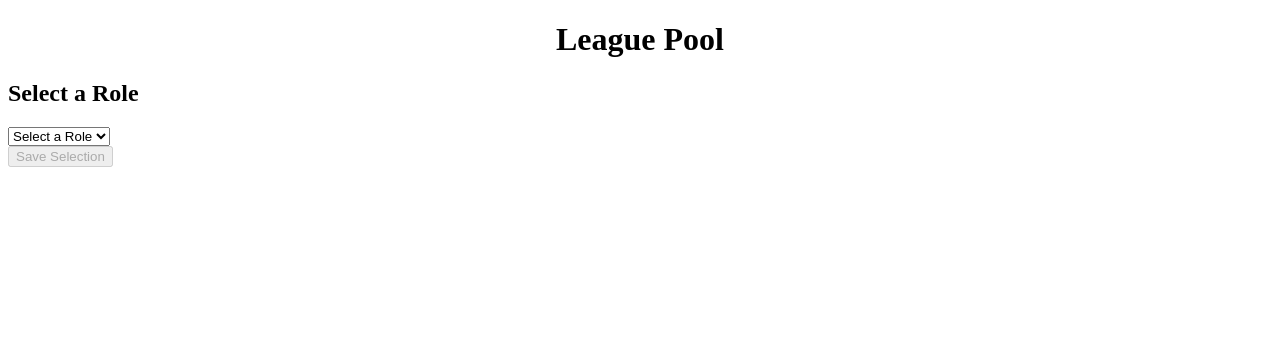
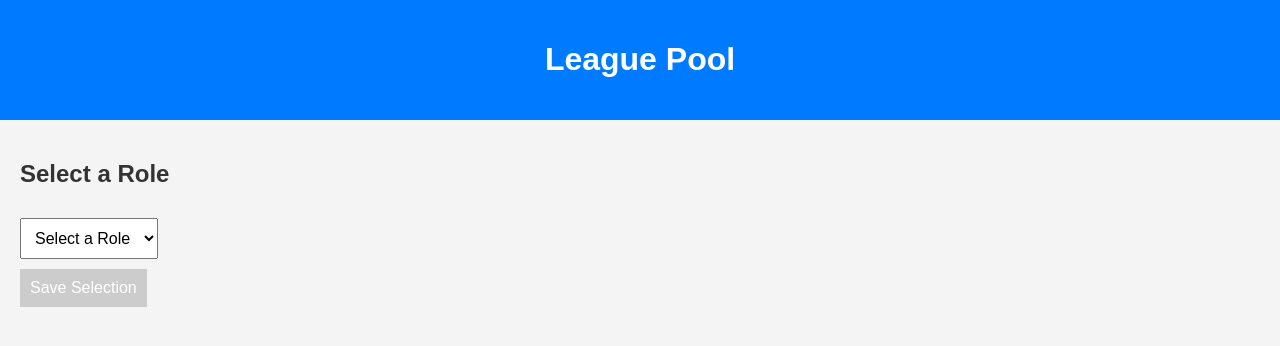
Before and after one commit to kevin-zayas/LeaguePool, a Flask app: page / in a window 1280 px wide. Shown: the top 346 px of the page. Run offline with Flask 3, Linux system fonts and the light colour scheme.

Commit message:
added new CSS styling

```diff
--- a/static/css/style.css
+++ b/static/css/style.css
@@ -1,15 +1,58 @@
+body {
+  font-family: Arial, sans-serif;
+  background-color: #f4f4f4;
+  color: #333;
+  margin: 0;
+  padding: 0;
+}
+
+header {
+  background-color: #007bff;
+  color: white;
+  padding: 20px 0;
+  text-align: center;
+}
+
+main {
+  padding: 20px;
+}
+
+select, button {
+  margin-top: 10px;
+  padding: 10px;
+  font-size: 16px;
+}
+
+button {
+  background-color: #007bff;
+  color: white;
+  border: none;
+  cursor: pointer;
+  transition: background-color 0.3s;
+}
+
+button:disabled {
+  background-color: #ccc;
+  cursor: not-allowed;
+}
+
+button:hover {
+  background-color: #0056b3;
+}
+
 .remove-icon {
   cursor: pointer;
   color: #888888;
   background-color: transparent;
   border: none;
-  font-size: 1rem;
-  margin-left: 5px;
-  transition: color 0.3s;
+  font-size: 1.2rem;
+  margin-left: 10px;
+  transition: color 0.3s, transform 0.3s;
 }
 
 .remove-icon:hover {
   color: #ff5555;
+  transform: scale(1.1);
 }
 
 .remove-icon::after {
@@ -29,9 +72,10 @@
   align-items: center;
   border: 1px solid #888888;
   border-radius: 10px;
-  padding: 5px;
-  margin-bottom: 5px;
-  margin-right: 5px;
+  padding: 8px 12px;
+  margin: 5px;
+  background-color: #f8f9fa;
+  box-shadow: 0 2px 4px rgba(0, 0, 0, 0.1);
 }
 
 .champion-name {
```
